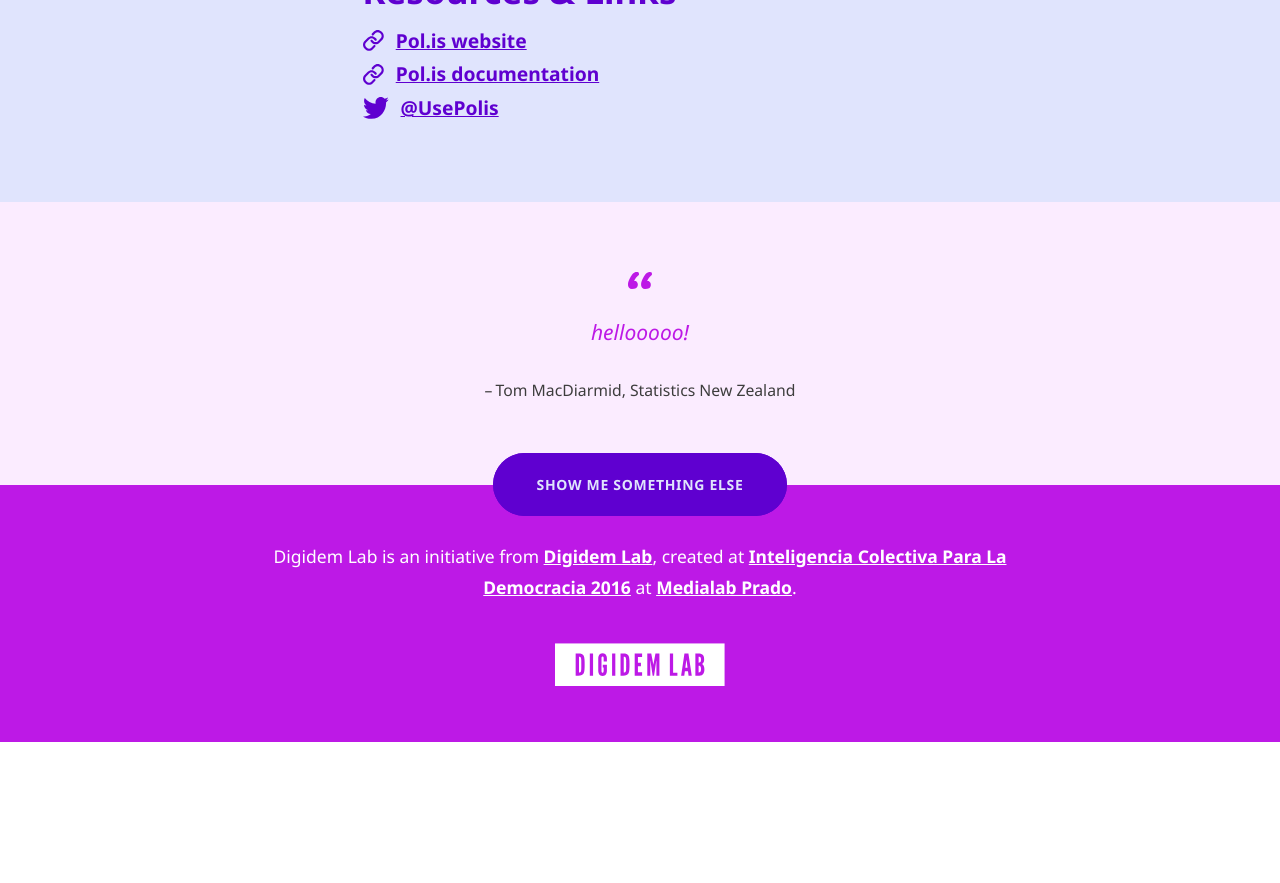
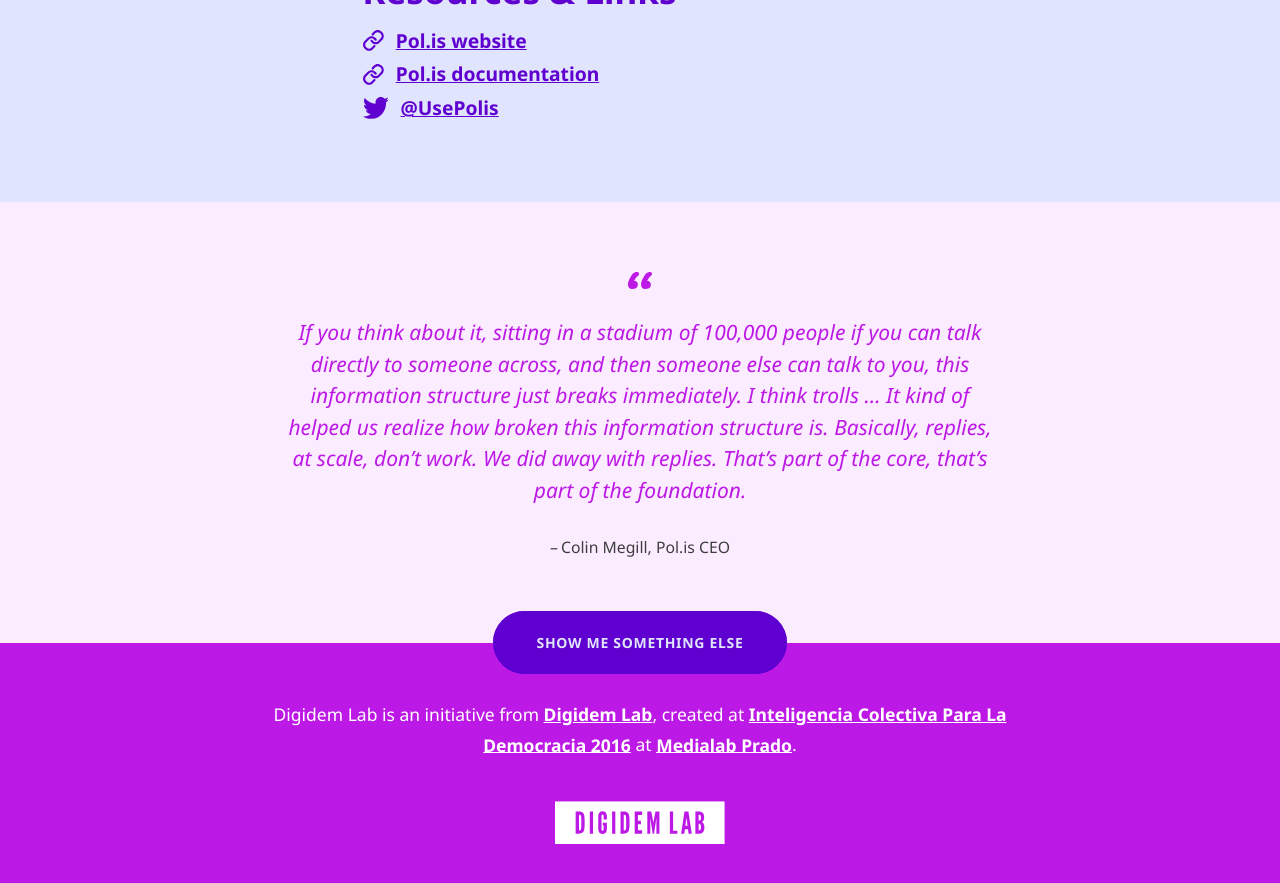
Before and after one commit to digidemlab/democat, a Jekyll site: the page built from _posts/2016-11-28-polis.md, in a window 1280 px wide and 900 px high, scrolled down 2705 px. Shown: the top 883 px of the window. Built offline with Jekyll 4.4.1, drawn with Linux system fonts in a browser that asks for light colours; before the commit the page ends 3447 px from its top, so only the background shows below that.

Commit message:
Updated Polis

```diff
--- a/_posts/2016-11-28-polis.md
+++ b/_posts/2016-11-28-polis.md
@@ -18,8 +18,12 @@
 website: https://pol.is
 documentation: https://docs.pol.is
 twitter: UsePolis
-quote: hellooooo!
-source: Tom MacDiarmid, Statistics New Zealand
+quote: If you think about it, sitting in a stadium of 100,000 people if you can talk
+  directly to someone across, and then someone else can talk to you, this information
+  structure just breaks immediately. I think trolls … It kind of helped us realize
+  how broken this information structure is. Basically, replies, at scale, don’t work.
+  We did away with replies. That’s part of the core, that’s part of the foundation.
+source: 'Colin Megill, Pol.is CEO '
 ---
 
 ## What is it and why should I use it?
```
